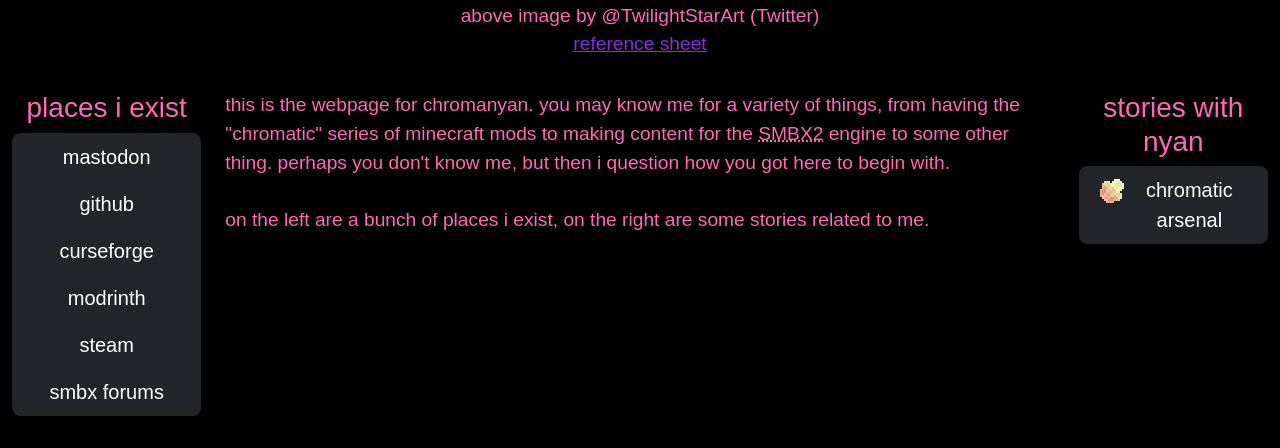
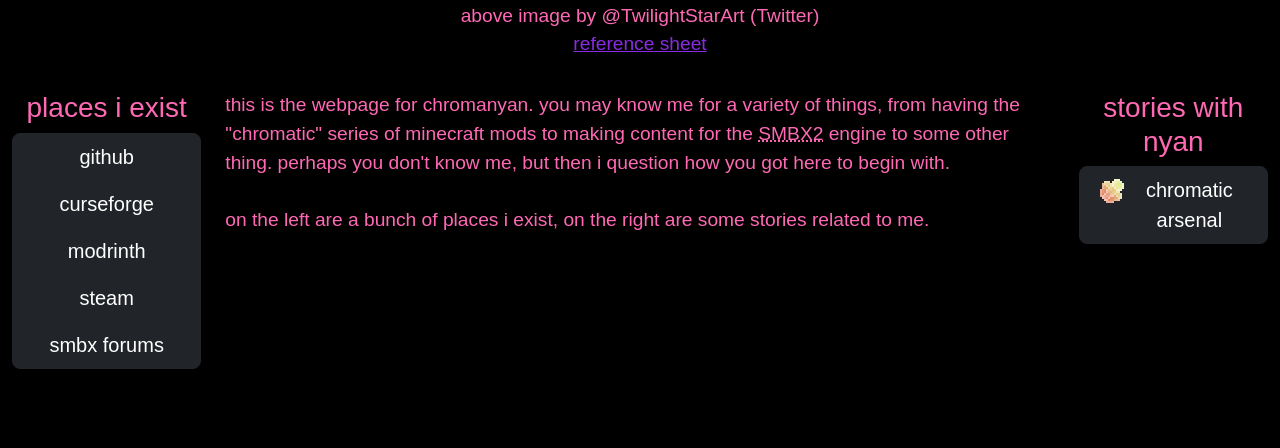
Before and after one commit to NyanMC/nyanmc.github.io, a plain HTML site: page index.html in a window 1280 px wide. Shown: the part 436-884 px from the top of the page. After the commit the page ends 837 px from the top, so only its background shows below. Drawn offline with nearby package versions, Linux system fonts and the light colour scheme.

Commit message:
Update index.html

```diff
--- a/index.html
+++ b/index.html
@@ -46,7 +46,6 @@
                         <h3 class="text-center">places i exist</h3>
                         <div class="d-grid">
                             <div class="btn-group-vertical">
-                                <a href="https://transfur.social/@anonymousluna37" class="btn btn-dark btn-lg">mastodon</a>
                                 <a href="https://github.com/NyanMC" class="btn btn-dark btn-lg">github</a>
                                 <a href="https://www.curseforge.com/members/chromanyan/projects" class="btn btn-dark btn-lg">curseforge</a>
                                 <a href="https://modrinth.com/user/ChromaNyan" class="btn btn-dark btn-lg">modrinth</a>
```
